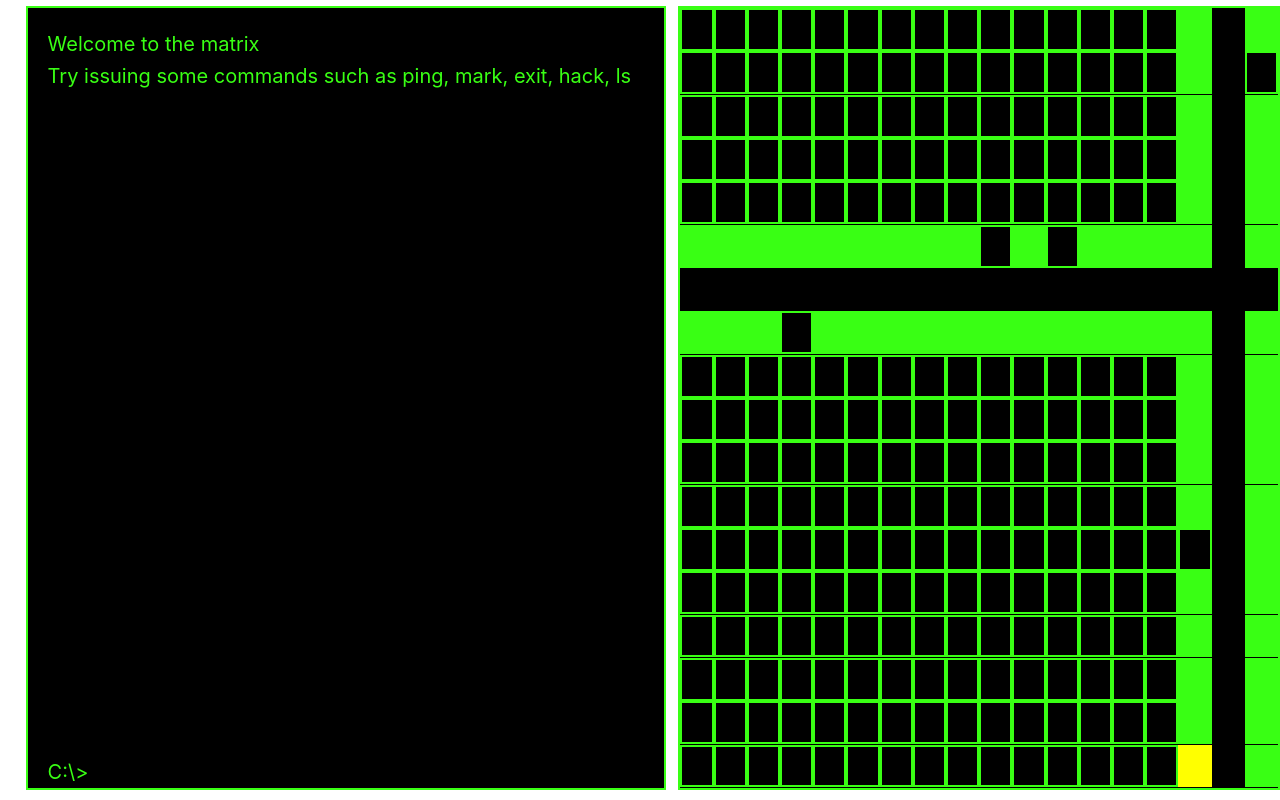
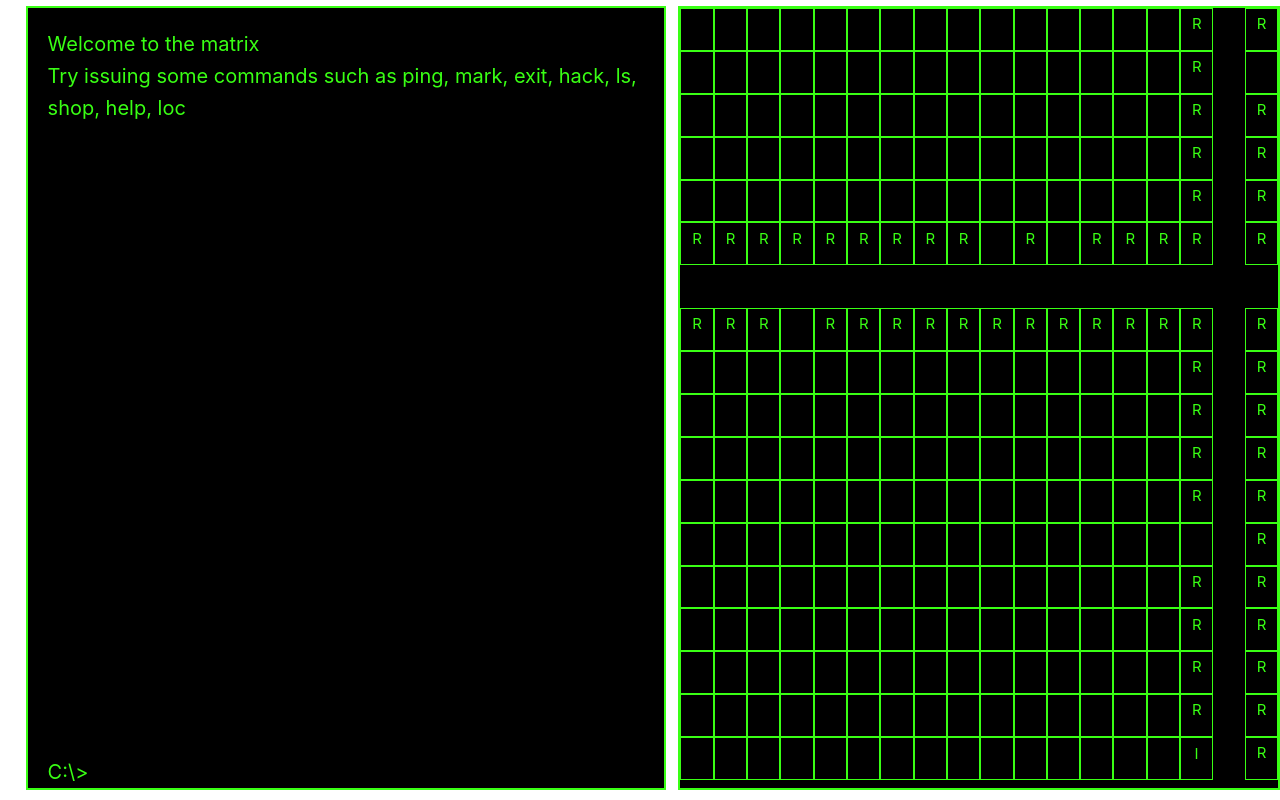
Before and after one commit to AaronKummer/hacking-game, a Vue app: page / in a window 1280 px wide. Built offline with nearby package versions, Linux system fonts and the light colour scheme.

Commit message:
adds house hacking stuff

```diff
--- a/src/App.vue
+++ b/src/App.vue
@@ -15,10 +15,29 @@
   </div>
 
   <div id="grid" class="graphicalui">
-
+    <div v-if="location == 'matrix'" class="grid-container">
+      <div v-for="(row, rowIndex) in hood" :key="rowIndex" class="grid-row">
+        <div v-for="(cell, cellIndex) in row" :key="cellIndex"
+          :class="{ 'glow': cell.hacked, 'street': cell.type == 'street', 'residential': cell.type == 'residential' }"
+          class="grid-cell">
+          <div v-if="cell.type == 'residential'" class="residential-tag"> R</div>
+          <div v-if="cell.type == 'industrial'" class="industrial-tag"> I</div>
+        </div>
+      </div>
+    </div>
+    <div v-if="location != 'matrix'">
+      <img src="../house.png" class="house-img" alt="">
+    </div>
   </div>
 </template>
 <style scoped>
+.house-img {
+  height: 70%;
+  width: 70%;
+  margin-left: 15%;
+  margin-top: 5%;
+}
+
 .graphicalui {
   background-color: black;
   height: 98%;
@@ -31,22 +50,59 @@
   border: 2px solid #39ff14;
 }
 
+.street {
+  border: none !important;
+}
+
+.residential-tag {
+  margin-left: 35%;
+  margin-top: 10%;
+  color: #39ff14;
+}
+
+.industrial-tag {
+  margin-left: 43%;
+  margin-top: 12%;
+  color: #39ff14;
+}
+
+.glow {
+  animation: glow 1s infinite alternate;
+  animation-play-state: running;
+  z-index: 99999;
+}
+
 @keyframes glow {
   from {
-    box-shadow: 0 0 5px white;
+    box-shadow: 0 0 1px 1px rgb(255, 96, 173);
   }
 
   to {
-    box-shadow: 0 0 20px white;
+    box-shadow: 0 0 3px 3px rgb(255, 27, 202);
   }
 }
 
-.glow {
-  animation: glow 1s ease-in-out infinite alternate;
-  background-color: transparent;
-  animation-play-state: running;
-  z-index: 99999;
+.grid-container {
+  display: flex;
+  flex-wrap: wrap;
+  width: 100%;
+  height: 5.5%;
 }
+
+.grid-row {
+  display: flex;
+  width: 100%;
+  height: 100%;
+}
+
+.grid-cell {
+  background-color: black;
+  border: 1px solid #39ff14;
+  width: 100%;
+  height: 100%;
+  box-sizing: border-box;
+}
+
 
 .terminal-body::-webkit-scrollbar {
   display: none;
@@ -130,10 +186,14 @@ export default {
       inputs: [],
       input: "",
       outputs: [],
-      attack: 10,
+      player: {
+        attack: 10,
+        money: 500,
+      },
       processing: false,
       inputArray: [],
-      keywords: ["ping", "mark", "exit", "hack", "ls"],
+      keywords: ["ping", "mark", "exit", "hack", "ls", "shop", "help", 'loc'],
+      advancedKeywords: ['enter', 'change', 'buy', 'sell'],
       targets: [
         {
           name: "Television",
@@ -211,7 +271,6 @@ export default {
   mounted() {
     this.createHood();
     console.log(this.hood)
-    this.createGrid()
   },
   updated() { },
   methods: {
@@ -279,65 +338,6 @@ export default {
         }
       }
     },
-    createGrid() {
-      let grid = document.createElement("div");
-      grid.style.display = "flex";
-      grid.style.flexWrap = "wrap";
-      grid.style.width = "100%";
-      grid.style.height = "100%";
-
-      for (let i = 0; i < 18; i++) {
-        for (let j = 0; j < 18; j++) {
-          let box = document.createElement("div");
-          box.style.flex = "1 0 auto";
-          box.style.backgroundColor = this.getBoxColor(this.hood[i][j].type);
-          box.style.border = this.getBoxBorder(this.hood[i][j].type);
-          box.id = this.hood[i][j].ipAddress
-          box.style.height = "5.5%";
-          box.style.width = "5.5%";
-          grid.appendChild(box);
-        }
-      }
-
-      document.getElementById("grid").appendChild(grid);
-    },
-    getBoxBorder(type) {
-      switch (type) {
-        case "filler":
-          return "2px solid #39ff14";
-        case "street":
-          return "none";
-        case "residential":
-          return "none";
-        case "industrial":
-          return "none";
-        default:
-          return "black";
-      }
-    },
-
-    getBoxColor(type) {
-      switch (type) {
-        case "filler":
-          return "black";
-        case "street":
-          return "black";
-        case "residential":
-          return "#39ff14";
-        case "industrial":
-          return "yellow";
-        default:
-          return "black";
-      }
-    },
-    glowBox(id) {
-      let element = document.getElementById(id);
-      if (element) {
-        element.style.animation = "glow 1s ease-in-out infinite alternate";
-        element.style.animationPlayState = "running";
-
-      }
-    },
     updateCell(updatedCell) {
       for (let i = 0; i < this.hood.length; i++) {
         for (let j = 0; j < this.hood[i].length; j++) {
@@ -346,10 +346,6 @@ export default {
           }
         }
       }
-      if (updatedCell.hacked) {
-        this.glowBox(updatedCell.ipAddress)
-      }
-
     },
 
     scrollToBottom() {
@@ -362,6 +358,21 @@ export default {
 
         this.processing = false;
         switch (this.inputArray[0]) {
+          case 'enter':
+            if (this.location == 'matrix') {
+              let houseIp = this.inputArray.slice(1).join(' ')
+              let house = this.hood.map(row => row.filter(h => h.ipAddress === houseIp)).flat()[0];
+              console.log(house)
+              if (house) {
+                if (house.hacked) {
+                  this.location = houseIp
+                  this.outputs.push('entering ' + this.location)
+                } else {
+                  this.outputs.push('this house has a firewall, and it is blocking your attempt to enter...')
+                }
+              }
+            }
+            break;
           case "ping":
             if (this.inputArray.length === 1) {
               this.outputs.push("What would you like to ping?");
@@ -467,7 +478,9 @@ export default {
               }
             }
             break;
-
+          case 'loc':
+            this.outputs.push(this.location)
+            break;
           case "mark":
             targetMarked = false;
             for (let i = 0; i < this.targets.length; i++) {
@@ -482,8 +495,12 @@ export default {
             break;
 
           case "exit":
-            this.outputs.push("Exiting the Matrix...");
-            this.outputs = [];
+            if (this.location != 'matrix') {
+              this.location = 'matrix'
+            } else {
+              this.outputs.push("Exiting the Matrix...");
+              this.outputs = [];
+            }
             break;
           case "ls":
             if (this.location === "matrix") {
```
